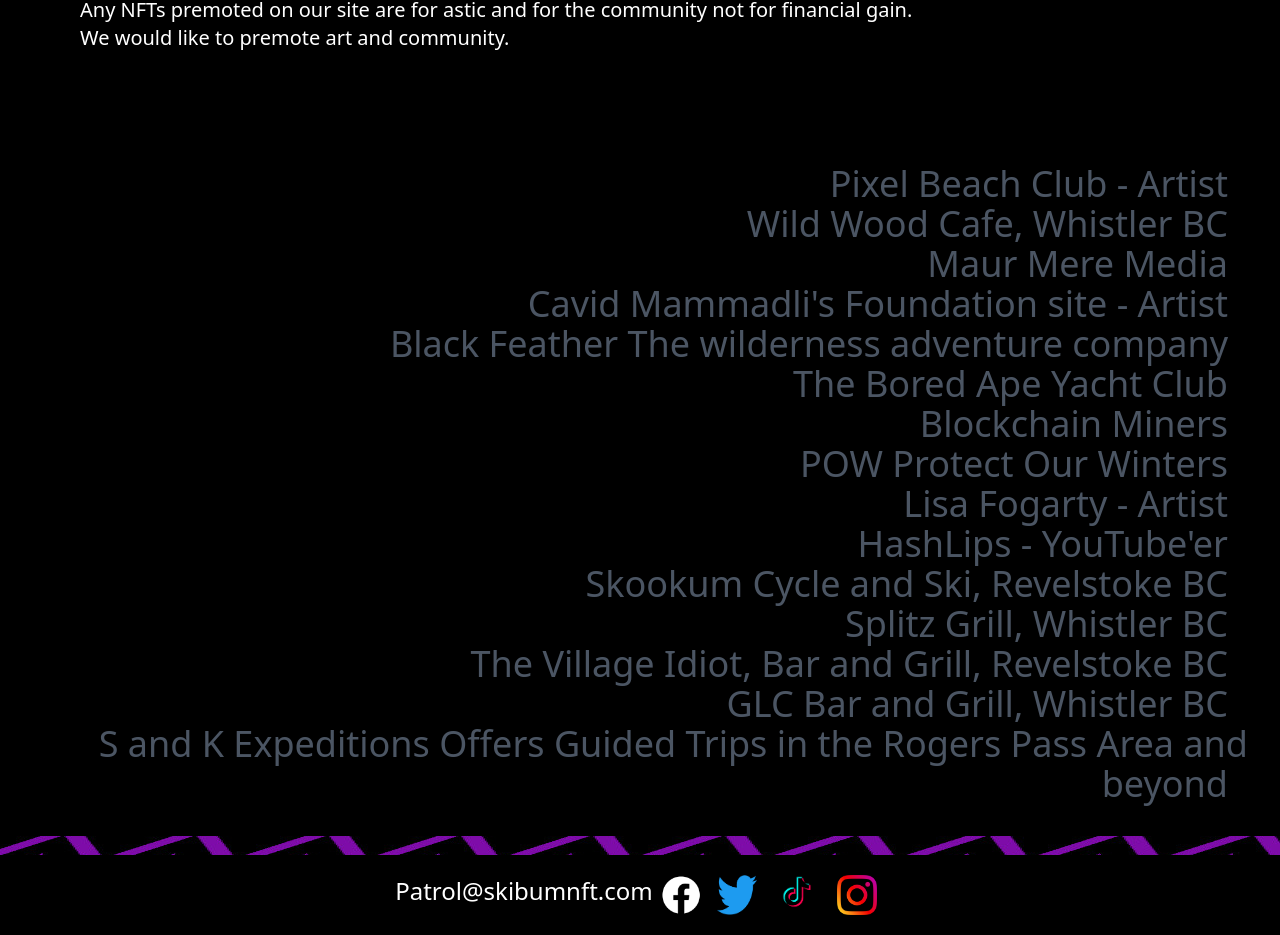
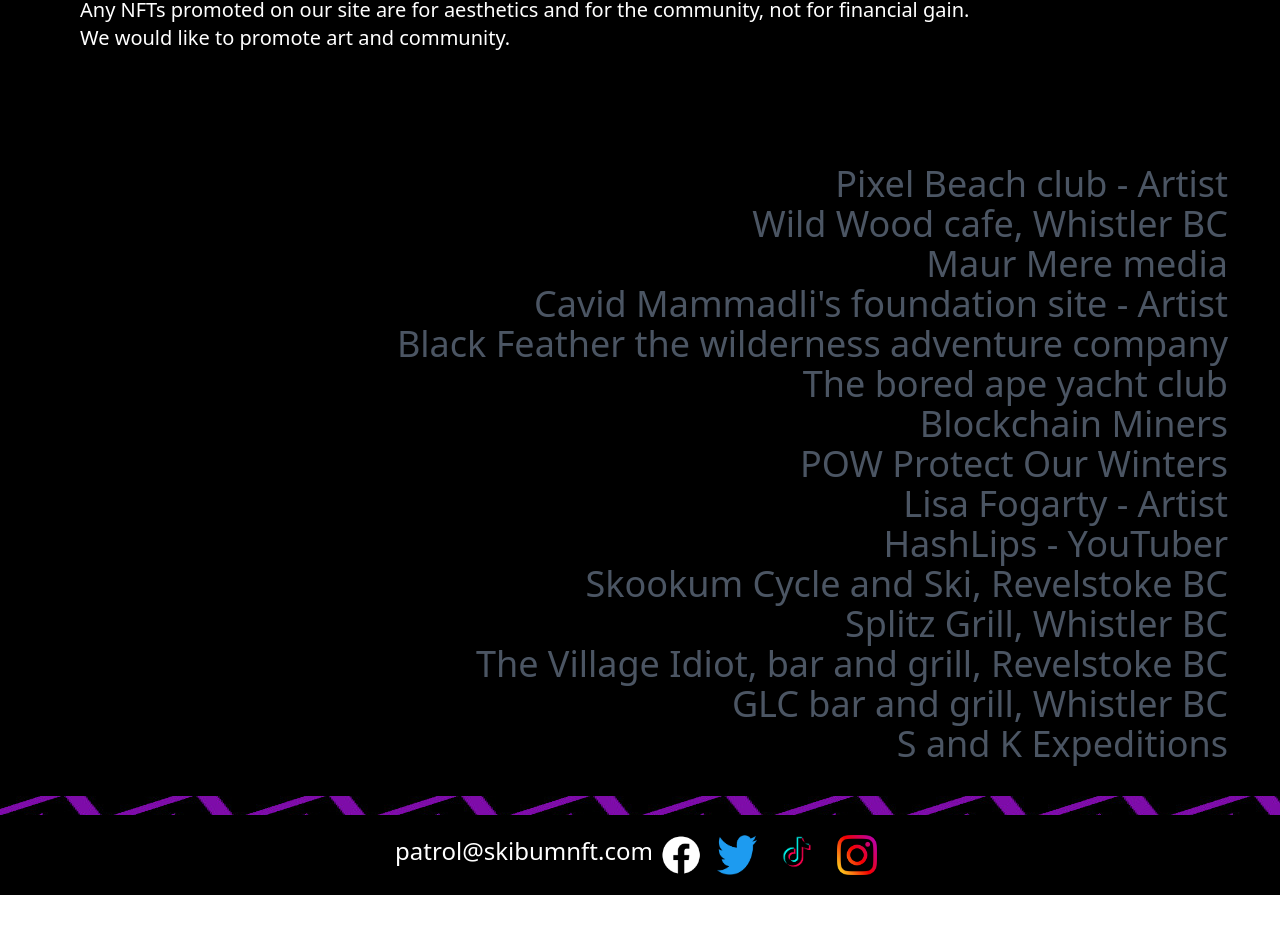
Before and after one commit to Jonathanvanhaaften/skibumnft, a React (Create React App) app in the folder skibumnft/: page /links in a window 1280 px wide. Shown: the part 476-1411 px from the top of the page. After the commit the page ends 1371 px from the top, so only its background shows below. Built offline with nearby package versions, Linux system fonts and the light colour scheme; no server answers; what react-alert-template-basic would draw is missing.

Commit message:
fixed spelling and ? center

```diff
--- a/skibumnft/src/components/content/Dashboard.js
+++ b/skibumnft/src/components/content/Dashboard.js
@@ -8,8 +8,8 @@
         <div className="bg-black grid p-4 grid-cols-3  grid-rows-8 text-white">
             <div className="row-start-1 pl-40 pt-20">
                 <h1 className="text-7xl">The Misson</h1>
-                <p className="text-2xl p-4">We are fostering a community of Ski, Snowboard style
-                    enthusiasts and connecting it all into the world of NFTs and Metaverses  </p>
+                <p className="text-2xl p-4">We are fostering a community of ski, snowboard style
+                    enthusiasts and connecting it all into the world of NFTs and metaverses  </p>
 
             </div>
                 <div>
@@ -22,16 +22,16 @@
                 <div className="">
                     <h2 className="text-7xl text-center p-10" >Road Map</h2>
                     <h3 className="text-4xl text-center p-5">Stage One</h3>
-                    <p className=" text-2xl ">Deploy website</p>
-                    <p className=" text-2xl " >Build Community</p>
+                    <p className=" text-2xl ">deploy website</p>
+                    <p className=" text-2xl " >build community</p>
                     <h3 className="text-4xl text-center p-5">Stage Two</h3>
-                    <p className=" text-2xl ">Deploy First Five Nft</p>
-                    <p className="text-2xl ">Upgrading the Website</p>
-                    <p className=" text-2xl ">Building Links to other artist for our Community</p>
-                    <p className=" text-2xl ">Upgrading the Road Map</p>
+                    <p className=" text-2xl ">deploy first five NFTs</p>
+                    <p className="text-2xl ">upgrading the website</p>
+                    <p className=" text-2xl ">building links to other artist for our community</p>
+                    <p className=" text-2xl ">upgrading the road map</p>
                     <h3 className="text-4xl text-center p-5">Stage Three</h3>
-                    <p className=" text-2xl ">Looking foward to Metaverses</p>
-                    <p className=" text-2xl ">Checking in with Community about future drops</p>
+                    <p className=" text-2xl ">looking foward to metaverses</p>
+                    <p className=" text-2xl ">checking in with community about future drops</p>
                 </div>
             </div>
             <div className="col-start-1 row-start-4
--- a/skibumnft/src/components/content/Footer.js
+++ b/skibumnft/src/components/content/Footer.js
@@ -21,7 +21,7 @@
 
 <div  className="row-start-3 p-5 bg-fixed bg-black bg-cover h-20 relative">
       <div className="flex row-start-4 justify-center relative bg-black ">
-      <a href="mailto:Patrol@skibumnft.com"  className="text-2xl">Patrol@skibumnft.com</a>
+      <a href="mailto:Patrol@skibumnft.com"  className="text-2xl">patrol@skibumnft.com</a>
                 <a className="px-2" href={REACT_APP_FACEBOOK_URL}>
                     <img className="w-10 h-10" src={f_logo} alt="Facebook" />
                 </a>
--- a/skibumnft/src/components/content/Links.js
+++ b/skibumnft/src/components/content/Links.js
@@ -6,27 +6,27 @@
         <Fragment>
             <div className='text-white  p-20'>
             <h1 className="text-5xl">Our Friends and sites of intrest</h1>
-            <p className="text-xl">Any NFTs premoted on our site are for astic and for the community not for
+            <p className="text-xl">Any NFTs promoted on our site are for aesthetics and for the community, not for
                 financial gain.
             </p>
-            <p className="text-xl"> We would like to premote art and community.</p>
+            <p className="text-xl"> We would like to promote art and community.</p>
             </div>
             <div className="text-right text-4xl m-8 text-gray-600">
-                <a className=" hover:text-white p-5" href="https://www.pixelbeachclub.com/">Pixel Beach Club - Artist</a><br />
-                <a className=" hover:text-white p-5" href="https://www.wildwoodcafe.ca/">Wild Wood Cafe, Whistler BC </a><br />
-                <a className=" hover:text-white p-5" href="https://www.maurmere.com">Maur Mere Media </a><br />
-                <a className=" hover:text-white p-5" href="https://foundation.app/@cavidmdw">Cavid Mammadli's Foundation site - Artist</a><br />
-                <a className=" hover:text-white p-5" href="https://blackfeather.com/hike">Black Feather The wilderness adventure company</a><br />
-                <a className=" hover:text-white p-5" href="https://boredapeyachtclub.com/#/">The Bored Ape Yacht Club</a><br />
+                <a className=" hover:text-white p-5" href="https://www.pixelbeachclub.com/">Pixel Beach club - Artist</a><br />
+                <a className=" hover:text-white p-5" href="https://www.wildwoodcafe.ca/">Wild Wood cafe, Whistler BC </a><br />
+                <a className=" hover:text-white p-5" href="https://www.maurmere.com">Maur Mere media </a><br />
+                <a className=" hover:text-white p-5" href="https://foundation.app/@cavidmdw">Cavid Mammadli's foundation site - Artist</a><br />
+                <a className=" hover:text-white p-5" href="https://blackfeather.com/hike">Black Feather the wilderness adventure company</a><br />
+                <a className=" hover:text-white p-5" href="https://boredapeyachtclub.com/#/">The bored ape yacht club</a><br />
                 <a className=" hover:text-white p-5" href="https://www.blockchainminers.club/">Blockchain Miners</a><br />
                 <a className=" hover:text-white p-5" href="https://protectourwinters.org/pow-international/">POW Protect Our Winters</a><br />
                 <a className=" hover:text-white p-5" href="https://lisafogarty.se/">Lisa Fogarty - Artist</a><br />
-                <a className=" hover:text-white p-5" href="https://hashlips.online/HashLips">HashLips - YouTube'er</a><br />
+                <a className=" hover:text-white p-5" href="https://hashlips.online/HashLips">HashLips - YouTuber</a><br />
                 <a className=" hover:text-white p-5" href="https://skookumcycleandski.com">Skookum Cycle and Ski, Revelstoke BC</a><br />
                 <a className=" hover:text-white p-5" href="https://www.splitzgrill.com/">Splitz Grill, Whistler BC</a><br />
-                <a className=" hover:text-white p-5" href="http://www.thevillageidiot.ca/">The Village Idiot, Bar and Grill, Revelstoke BC </a><br />
-                <a className=" hover:text-white p-5" href="https://www.whistlerblackcomb.com/explore-the-resort/the-village/dining/the-glc.aspx">GLC Bar and Grill, Whistler BC </a><br />
-                <a className=" hover:text-white p-5" href="https://www.sandkexpeditions.com">S and K Expeditions Offers Guided Trips in the Rogers Pass Area and beyond</a>
+                <a className=" hover:text-white p-5" href="http://www.thevillageidiot.ca/">The Village Idiot, bar and grill, Revelstoke BC </a><br />
+                <a className=" hover:text-white p-5" href="https://www.whistlerblackcomb.com/explore-the-resort/the-village/dining/the-glc.aspx">GLC bar and grill, Whistler BC </a><br />
+                <a className=" hover:text-white p-5" href="https://www.sandkexpeditions.com">S and K Expeditions</a>
             </div>
 
 
--- a/skibumnft/src/components/content/Picture.js
+++ b/skibumnft/src/components/content/Picture.js
@@ -3,9 +3,9 @@
 
 const Picture = props => {
     return (
-            <div className=" w-full h-full p-4 m-14 bg-fixed bg-cover rounded relative flex justify-center" style={{ backgroundImage: `url('${bgimg}` }}>
+            <div className=" w-full h-full p-4 m-14 bg-fixed bg-cover rounded relative flex justify-center " style={{ backgroundImage: `url('${bgimg}` }}>
           <div className="bg-black w-3/4 text-9xl ">
-<p className="pl-40 text-white pt-40">?</p>
+<p className=" flex justify-center text-white pt-40">?</p>
           </div>
         </div>
     );
```
